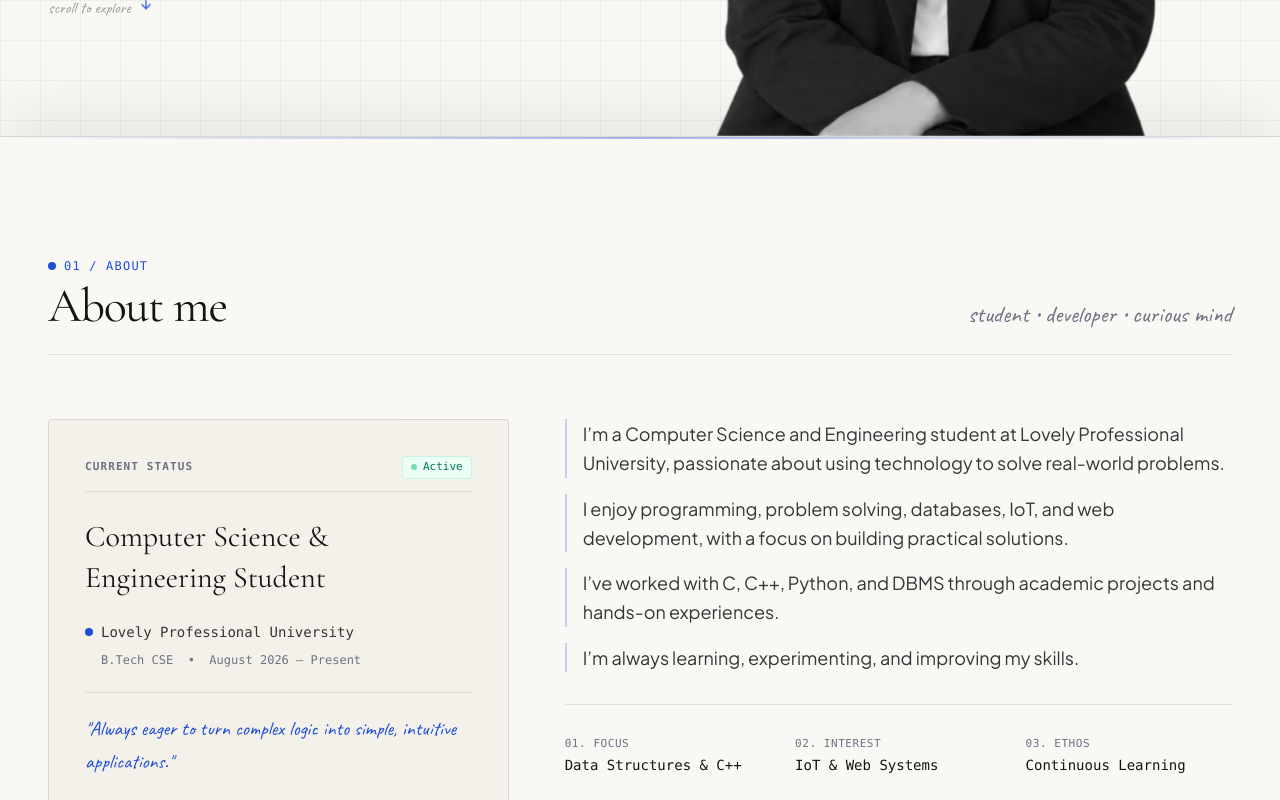
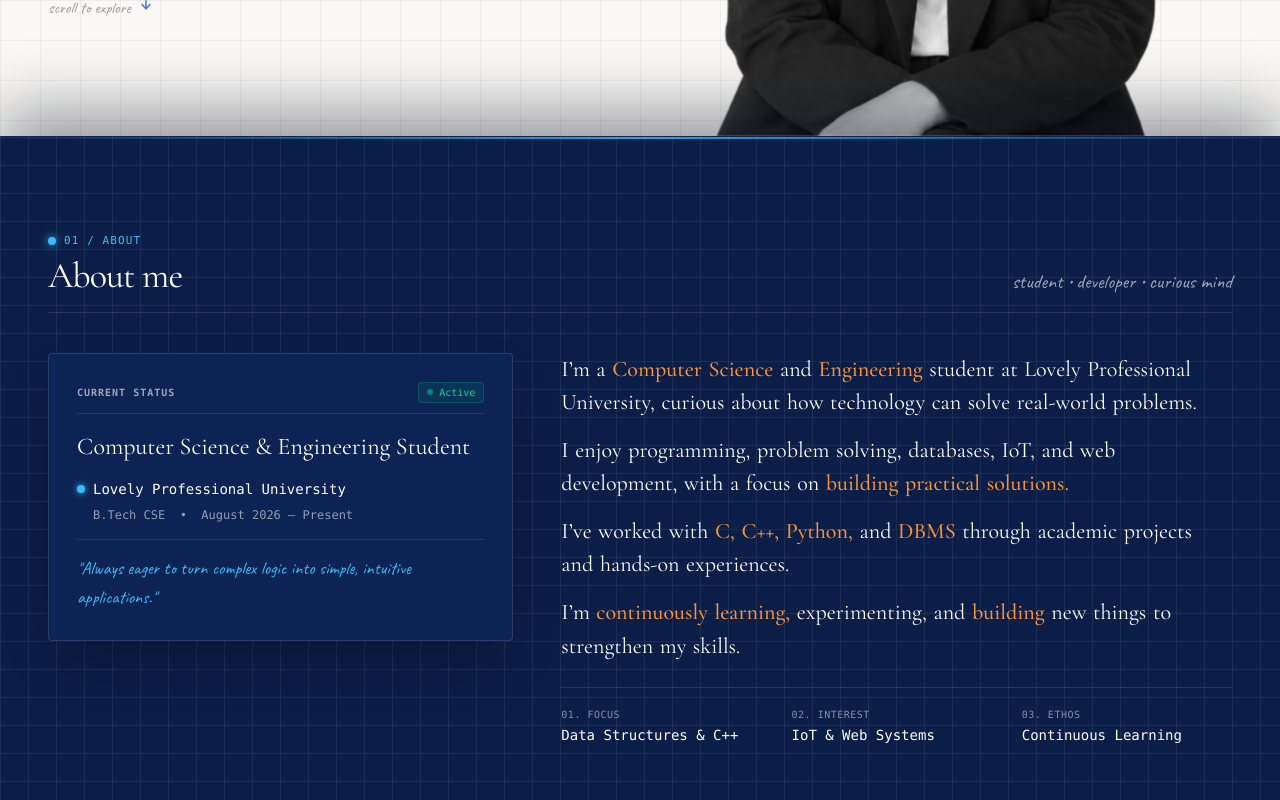
Before and after one commit to BiditaGogoi/bidita_portfolio, a React (Vite) app: page / in a window 1280 px wide. Shown: the part 680-1480 px from the top of the page. Built offline with nearby package versions, Linux system fonts and the light colour scheme.

Commit message:
Update About Me with unified navy theme, auto text reveal, and revised bio

```diff
--- a/src/components/About.jsx
+++ b/src/components/About.jsx
@@ -1,8 +1,37 @@
-import React from 'react';
+import React, { useRef } from 'react';
+import { motion, useInView } from 'framer-motion';
 import { portfolioData } from '../data/portfolioData';
+
+// Individual word component with automatic sequential illumination
+function AutoRevealWord({ word, index, isInView, isHighlight }) {
+  return (
+    <span className="relative inline-block mr-[0.3em] my-[0.06em]">
+      <motion.span
+        initial={{ opacity: 0.18, y: 3 }}
+        animate={
+          isInView
+            ? { opacity: 1, y: 0 }
+            : { opacity: 0.18, y: 3 }
+        }
+        transition={{
+          duration: 0.4,
+          delay: 0.15 + index * 0.026,
+          ease: [0.25, 1, 0.5, 1],
+        }}
+        className={`inline-block transition-colors duration-200 ${
+          isHighlight ? 'text-[#FB923C] font-medium' : 'text-white'
+        }`}
+      >
+        {word}
+      </motion.span>
+    </span>
+  );
+}
 
 export function About() {
   const { bio } = portfolioData.personal;
+  const sectionRef = useRef(null);
+  const isInView = useInView(sectionRef, { amount: 0.25, once: false });
 
   const supportingDetails = [
     { number: '01', label: 'FOCUS', value: 'Data Structures & C++' },
@@ -10,96 +39,139 @@ export function About() {
     { number: '03', label: 'ETHOS', value: 'Continuous Learning' },
   ];
 
+  const highlightTerms = [
+    'Computer',
+    'Science',
+    'Engineering',
+    'practical',
+    'solutions.',
+    'C,',
+    'C++,',
+    'Python,',
+    'DBMS',
+    'continuously',
+    'learning,',
+    'building'
+  ];
+
+  // Pre-calculate cumulative word indices for continuous sequence
+  let globalWordCounter = 0;
+
   return (
     <section
       id="about"
-      className="relative z-20 bg-[#FAF8F5] border-t border-[#141414]/15 shadow-[0_-25px_60px_rgba(20,20,20,0.07)] min-h-screen flex flex-col justify-center py-20 md:py-28"
+      ref={sectionRef}
+      className="relative z-20 bg-[#0B1E48] text-white border-t border-blue-950/60 shadow-[0_-25px_60px_rgba(5,15,35,0.4)] min-h-screen flex flex-col justify-start pt-20 pb-12 md:pt-24 md:pb-14 overflow-hidden"
+      style={{
+        backgroundImage: `
+          linear-gradient(to right, rgba(255, 255, 255, 0.065) 1px, transparent 1px),
+          linear-gradient(to bottom, rgba(255, 255, 255, 0.065) 1px, transparent 1px)
+        `,
+        backgroundSize: '28px 28px',
+      }}
     >
       {/* Editorial Top Accent Edge */}
-      <div className="absolute top-0 left-0 right-0 h-[2px] bg-gradient-to-r from-transparent via-[#1D4ED8]/40 to-transparent" />
+      <div className="absolute top-0 left-0 right-0 h-[2px] bg-gradient-to-r from-transparent via-[#38BDF8] to-transparent opacity-80" />
 
       <div className="max-w-7xl mx-auto px-6 md:px-12 w-full">
 
         {/* Section Header */}
-        <div className="flex flex-col md:flex-row md:items-end justify-between mb-12 md:mb-16 pb-6 border-b border-[#141414]/10">
+        <div className="flex flex-col md:flex-row md:items-end justify-between mb-8 md:mb-10 pb-4 border-b border-white/10">
           <div>
-            <div className="flex items-center space-x-2 mb-2">
-              <span className="inline-block w-2 h-2 rounded-full bg-[#1D4ED8]" />
-              <span className="text-xs font-mono uppercase tracking-widest text-[#1D4ED8]">
+            <div className="flex items-center space-x-2 mb-1.5">
+              <span className="inline-block w-2 h-2 rounded-full bg-[#38BDF8] shadow-[0_0_8px_#38BDF8]" />
+              <span className="text-[11px] font-mono uppercase tracking-widest text-[#38BDF8]">
                 01 / ABOUT
               </span>
             </div>
-            <h2 className="font-serif-editorial text-3xl sm:text-4xl md:text-5xl text-[#141414] font-normal tracking-tight">
+            <h2 className="font-serif-editorial text-2xl sm:text-3xl md:text-4xl text-white font-normal tracking-tight">
               About me
             </h2>
           </div>
-          <p className="font-handwriting text-xl md:text-2xl text-[#6B7280] mt-3 md:mt-0 select-none">
+          <p className="font-handwriting text-lg md:text-xl text-white/60 mt-2 md:mt-0 select-none">
             student • developer • curious mind
           </p>
         </div>
 
-        {/* Editorial Layout: Left Status Panel + Right Content */}
-        <div className="grid grid-cols-1 lg:grid-cols-12 gap-10 lg:gap-14 items-start">
+        {/* Editorial Layout: Left Status Panel + Right Narrative */}
+        <div className="grid grid-cols-1 lg:grid-cols-12 gap-8 lg:gap-12 items-start">
 
-          {/* LEFT SIDE: Current Status / LPU CSE Student Information Panel */}
-          <div className="lg:col-span-5 bg-[#F4F1EA] p-7 md:p-9 rounded-sm border border-[#141414]/12 space-y-6 relative overflow-hidden shadow-xs">
-            <div className="absolute top-0 right-0 w-28 h-28 bg-grid-dense opacity-30 pointer-events-none" />
+          {/* LEFT SIDE: Current Status Panel (Unified Dark Blue Card) */}
+          <div className="lg:col-span-5 bg-[#0E2558]/80 backdrop-blur-md p-6 md:p-7 rounded-sm border border-white/12 space-y-4 relative overflow-hidden shadow-2xl">
+            <div className="absolute top-0 right-0 w-24 h-24 bg-grid-dense opacity-20 pointer-events-none" />
 
-            <div className="flex items-center justify-between border-b border-[#141414]/10 pb-3">
-              <span className="text-[11px] font-mono uppercase tracking-widest text-[#6B7280] font-semibold">
+            <div className="flex items-center justify-between border-b border-white/10 pb-2.5">
+              <span className="text-[10px] font-mono uppercase tracking-widest text-white/60 font-semibold">
                 Current Status
               </span>
-              <span className="flex items-center gap-1.5 text-[11px] font-mono text-emerald-700 bg-emerald-50 px-2 py-0.5 rounded border border-emerald-200/60">
-                <span className="w-1.5 h-1.5 rounded-full bg-emerald-500 animate-pulse" />
+              <span className="flex items-center gap-1.5 text-[10px] font-mono text-emerald-400 bg-emerald-500/10 px-2 py-0.5 rounded border border-emerald-500/25">
+                <span className="w-1.5 h-1.5 rounded-full bg-emerald-400 animate-pulse" />
                 Active
               </span>
             </div>
 
-            <h3 className="font-serif-editorial text-2xl md:text-3xl text-[#141414] leading-snug font-normal">
+            <h3 className="font-serif-editorial text-xl md:text-2xl text-white leading-snug font-normal">
               Computer Science & Engineering Student
             </h3>
 
-            <div className="space-y-2.5 font-mono text-xs md:text-sm text-[#141414]/85">
-              <p className="flex items-center space-x-2 font-medium">
-                <span className="w-2 h-2 rounded-full bg-[#1D4ED8]" />
+            <div className="space-y-2 font-mono text-xs md:text-sm text-white/85">
+              <p className="flex items-center space-x-2 font-medium text-white">
+                <span className="w-2 h-2 rounded-full bg-[#38BDF8] shadow-[0_0_6px_#38BDF8]" />
                 <span>Lovely Professional University</span>
               </p>
-              <p className="text-xs text-[#6B7280] pl-4">
+              <p className="text-xs text-white/55 pl-4">
                 B.Tech CSE &nbsp;•&nbsp; August 2026 – Present
               </p>
             </div>
 
-            <div className="pt-5 border-t border-[#141414]/10">
-              <p className="font-handwriting text-lg md:text-xl text-[#1D4ED8] leading-relaxed">
+            <div className="pt-3.5 border-t border-white/10">
+              <p className="font-handwriting text-base md:text-lg text-[#38BDF8] leading-relaxed">
                 "Always eager to turn complex logic into simple, intuitive applications."
               </p>
             </div>
           </div>
 
-          {/* RIGHT SIDE: Main Narrative + Supporting Details */}
-          <div className="lg:col-span-7 flex flex-col justify-between space-y-8">
+          {/* RIGHT SIDE: Automatic Word-by-Word Text Illumination + Supporting Details */}
+          <div className="lg:col-span-7 flex flex-col justify-between space-y-6">
 
-            {/* Narrative Paragraphs */}
-            <div className="space-y-4 text-base md:text-lg text-[#141414]/85 leading-relaxed font-sans font-normal">
-              {bio.map((paragraph, index) => (
-                <p
-                  key={index}
-                  className="relative pl-4 border-l-2 border-[#1D4ED8]/25 hover:border-[#1D4ED8] transition-colors duration-300"
-                >
-                  {paragraph}
-                </p>
-              ))}
+            {/* Narrative Content with Auto Sequential Reveal */}
+            <div className="select-none space-y-3.5">
+              {bio.map((paragraph, pIdx) => {
+                const words = paragraph.split(' ');
+
+                return (
+                  <p
+                    key={pIdx}
+                    className="font-serif-editorial text-lg sm:text-xl md:text-[1.38rem] leading-[1.4] tracking-normal"
+                  >
+                    {words.map((word, wIdx) => {
+                      const currentGlobalIndex = globalWordCounter++;
+                      const isHighlight = highlightTerms.includes(word);
+
+                      return (
+                        <AutoRevealWord
+                          key={wIdx}
+                          word={word}
+                          index={currentGlobalIndex}
+                          isInView={isInView}
+                          isHighlight={isHighlight}
+                        />
+                      );
+                    })}
+                  </p>
+                );
+              })}
             </div>
 
             {/* Supporting Details (Subtle editorial items) */}
-            <div className="pt-8 border-t border-[#141414]/10">
-              <div className="grid grid-cols-1 sm:grid-cols-3 gap-6 font-mono text-xs text-[#141414]/80">
+            <div className="pt-5 border-t border-white/10">
+              <div className="grid grid-cols-1 sm:grid-cols-3 gap-5 font-mono text-xs text-white/80">
                 {supportingDetails.map((detail) => (
                   <div key={detail.number} className="space-y-1">
-                    <span className="text-[#6B7280] block text-[11px] tracking-wider">
+                    <span className="text-white/50 block text-[10px] tracking-wider">
                       {detail.number}. {detail.label}
                     </span>
-                    <span className="font-medium text-sm text-[#141414] block">
+                    <span className="font-medium text-xs sm:text-sm text-white block">
                       {detail.value}
                     </span>
                   </div>
--- a/src/components/Header.jsx
+++ b/src/components/Header.jsx
@@ -46,9 +46,13 @@ export function Header() {
   const handleNavClick = (e, href) => {
     e.preventDefault();
     setMobileMenuOpen(false);
+    if (href === '#home') {
+      window.scrollTo({ top: 0, behavior: 'smooth' });
+      return;
+    }
     const element = document.querySelector(href);
     if (element) {
-      const offset = 80;
+      const offset = href === '#about' ? 0 : 80;
       const bodyRect = document.body.getBoundingClientRect().top;
       const elementRect = element.getBoundingClientRect().top;
       const elementPosition = elementRect - bodyRect;
--- a/src/data/portfolioData.js
+++ b/src/data/portfolioData.js
@@ -9,10 +9,10 @@ export const portfolioData = {
     tags: ["Computer Science", "Development", "Problem Solving", "Learning"],
     profileImage: "/assets/profile.jpg",
     bio: [
-      "I’m a Computer Science and Engineering student at Lovely Professional University, passionate about using technology to solve real-world problems.",
+      "I’m a Computer Science and Engineering student at Lovely Professional University, curious about how technology can solve real-world problems.",
       "I enjoy programming, problem solving, databases, IoT, and web development, with a focus on building practical solutions.",
       "I’ve worked with C, C++, Python, and DBMS through academic projects and hands-on experiences.",
-      "I’m always learning, experimenting, and improving my skills."
+      "I’m continuously learning, experimenting, and building new things to strengthen my skills."
     ]
   },
 
```
